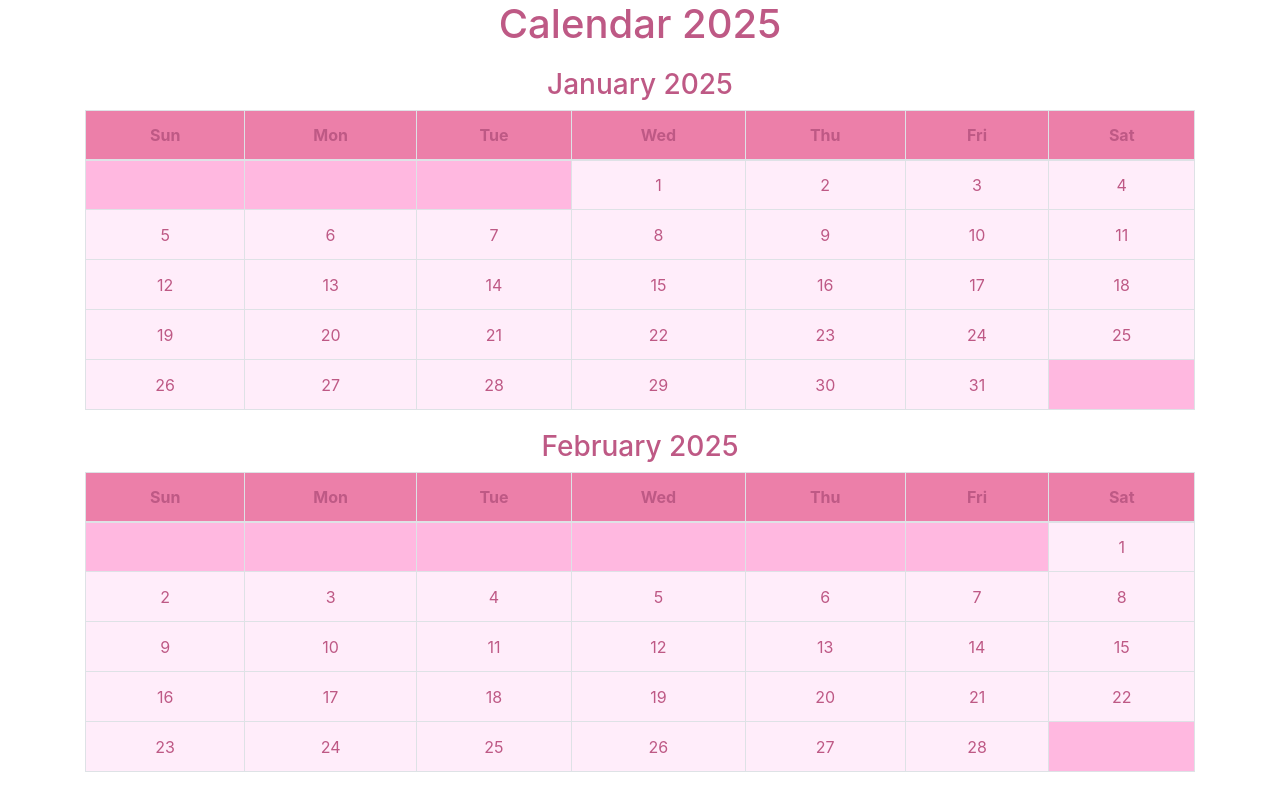
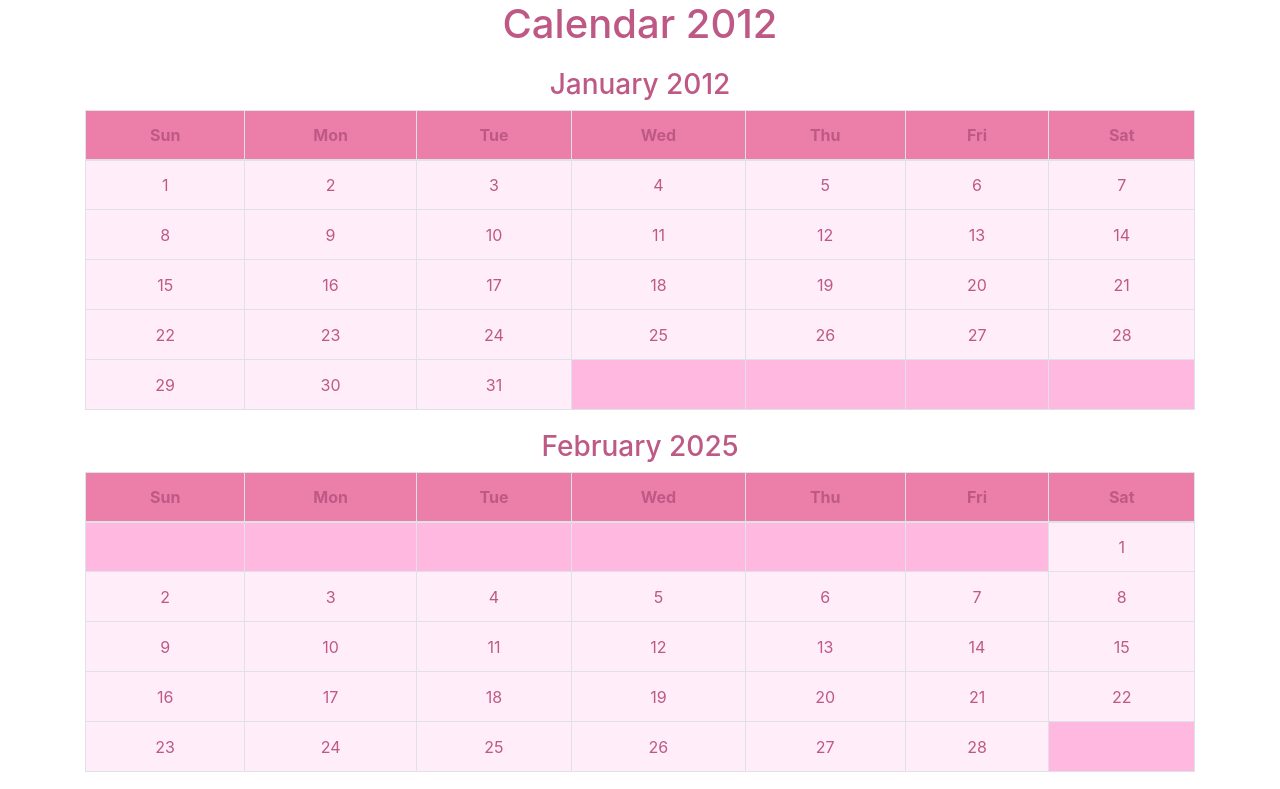
Before and after one commit to xngelycaloveee/2025-calendar, a plain HTML site: page calendar.html in a window 1280 px wide. Shown: the top 789 px of the page. Drawn offline with nearby package versions, Linux system fonts and the light colour scheme.

Commit message:
Update calendar.html

```diff
--- a/calendar.html
+++ b/calendar.html
@@ -4,7 +4,7 @@
 <head>
   <meta charset="UTF-8">
   <meta name="viewport" content="width=device-width, initial-scale=1.0">
-  <title>Calendar 2025</title>
+  <title>Calendar 2012</title>
   <!-- Bootstrap CSS -->
   <link href="https://stackpath.bootstrapcdn.com/bootstrap/4.5.2/css/bootstrap.min.css" rel="stylesheet">
   <style>
@@ -41,11 +41,11 @@
 <body>
 
   <div class="container">
-    <h1 class="text-center">Calendar 2025</h1>
+    <h1 class="text-center">Calendar 2012</h1>
 
     <!-- January -->
     <div class="calendar-month">
-      <h3 class="text-center">January 2025</h3>
+      <h3 class="text-center">January 2012</h3>
       <table class="table table-bordered">
         <thead>
           <tr>
@@ -60,48 +60,48 @@
         </thead>
         <tbody>
           <tr>
-            <td class="empty"></td>
-            <td class="empty"></td>
-            <td class="empty"></td>
-            <td>1</td>
-            <td>2</td>
-            <td>3</td>
+            <td >1</td>
+            <td >2</td>
+            <td >3</td>
             <td>4</td>
-          </tr>
-          <tr>
             <td>5</td>
             <td>6</td>
             <td>7</td>
+          </tr>
+          <tr>
             <td>8</td>
             <td>9</td>
             <td>10</td>
             <td>11</td>
-          </tr>
-          <tr>
             <td>12</td>
             <td>13</td>
             <td>14</td>
+          </tr>
+          <tr>
             <td>15</td>
             <td>16</td>
             <td>17</td>
             <td>18</td>
-          </tr>
-          <tr>
             <td>19</td>
             <td>20</td>
             <td>21</td>
+          </tr>
+          <tr>
             <td>22</td>
             <td>23</td>
             <td>24</td>
             <td>25</td>
-          </tr>
-          <tr>
             <td>26</td>
             <td>27</td>
             <td>28</td>
+          </tr>
+          <tr>
             <td>29</td>
             <td>30</td>
             <td>31</td>
+            <td class="empty"></td>
+            <td class="empty"</td>
+            <td class="empty"></td>
             <td class="empty"></td>
           </tr>
         </tbody>
```
